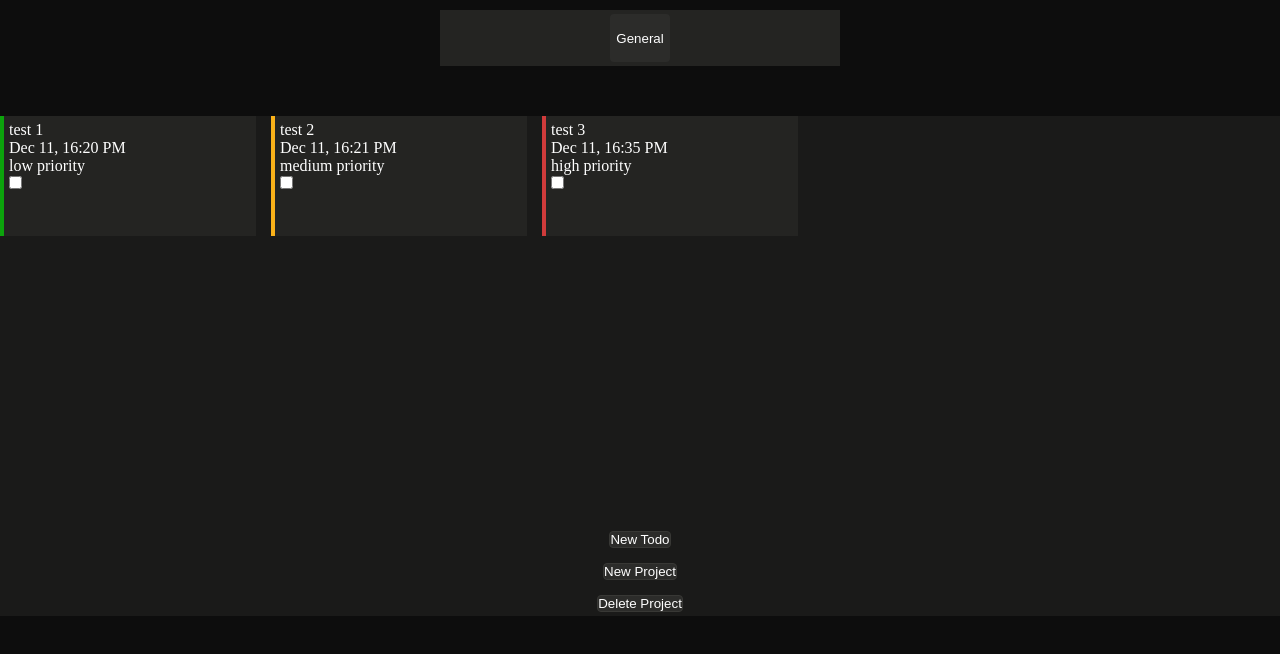
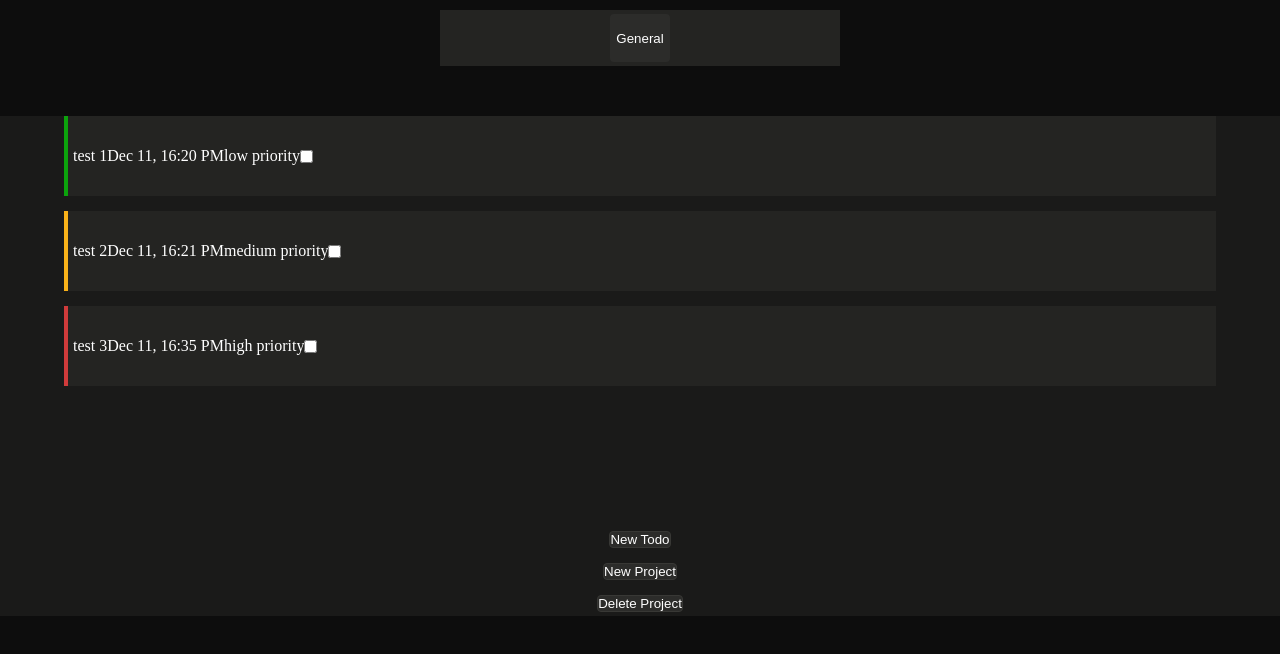
Before and after one commit to LucasAzevedoTheDev/to-do-list, a website built with webpack: page src/index.html in a window 1280 px wide. Built offline with nearby package versions, Linux system fonts and the light colour scheme.

Commit message:
change todo div view

```diff
--- a/src/styles.css
+++ b/src/styles.css
@@ -25,15 +25,19 @@ body {
   background-color: #242422;
   color: #ffffff;
   border-left: 4px solid transparent;
-  width: 20%;
-  height: 120px;
+  width: 90%;
+  height: 20%;
   padding: 5px;
+  display: flex;
+  align-items: center;
 }
 
 .todo-container {
   width: 100%;
   height: 80%;
   display: flex;
+  flex-direction: column;
+  align-items: center;
   gap: 15px;
 }
 
```
